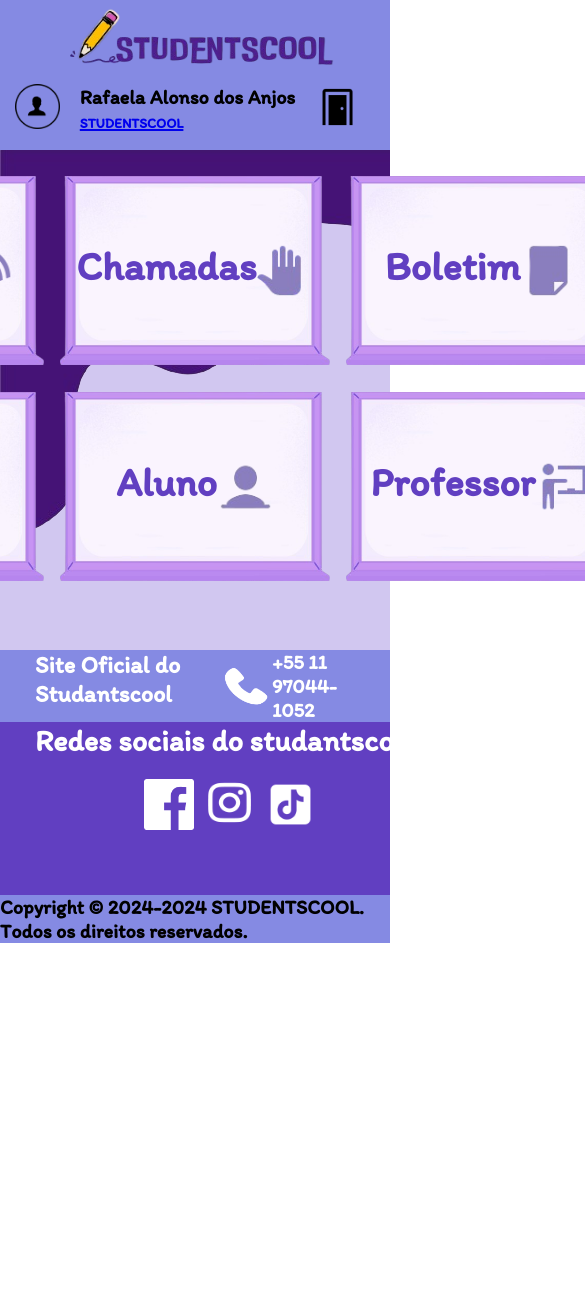
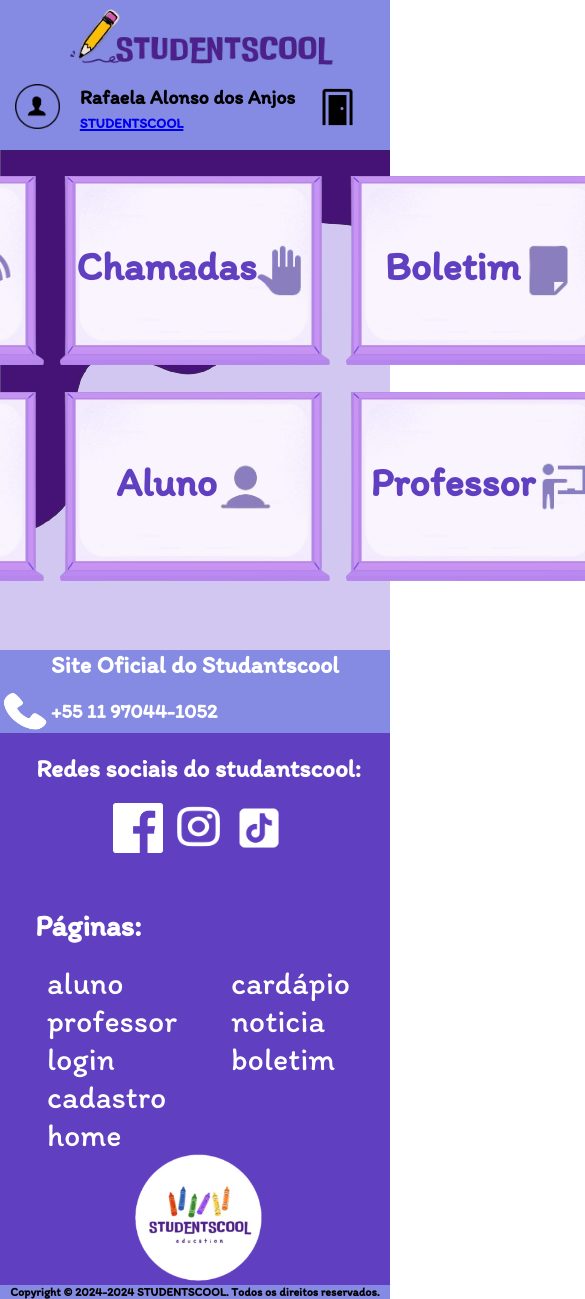
Before and after one commit to matheus-bicarato/StudentsCool, a React (Vite) app in the folder front/: page / in a window 390 px wide. Shown: the top 1299 px of the page, 585 px wide, since content can reach past the window. Before the commit the page ends 943 px from the top, so only its background shows below. Built offline with nearby package versions, Linux system fonts and the light colour scheme.

Commit message:
Footer responsivel

```diff
--- a/front/src/components/Footer.tsx
+++ b/front/src/components/Footer.tsx
@@ -51,7 +51,9 @@
                         </div>
                     </div>
                 </div>
-                    <Link to={"/"} className="Logo_Footer"><img src={LogoB} alt="" /></Link>
+                <div className="Logo_Footer">
+                    <Link to={"/"} ><img src={LogoB} alt="" /></Link>
+                </div>
             </div>
 
             {/* PART_3 */}
--- a/front/src/components/styles/Footer.css
+++ b/front/src/components/styles/Footer.css
@@ -79,7 +79,7 @@
 .Block_Footer_2 {
     display: flex;
     flex-direction: column;
-    width: max-content;
+    width: 100%;
     align-items: center;
 }
 
@@ -109,14 +109,14 @@
 
 .Container_Pages_Footer {
     display: flex;
-    width: max-content;
+    width: 100%;
     gap: 30px;
 }
 
 .Block_Footer_3 {
     display: flex;
     flex-direction: column;
-    width: max-content;
+
 }
 
 /* ----------------- */
@@ -127,6 +127,9 @@
     width: 20vh;
 }
 
+.Logo_Footer {
+    display: flex;
+}
 /* ----------------- */
 /* Container_3 */
 /* ----------------- */
@@ -140,3 +143,81 @@
     display: flex;
     justify-content: center;
 }
+
+@media (max-width: 670px) {
+
+    .Title_Footer_2 {
+        font-size: 25px !important;
+    }
+
+    .Title_Footer_3 {
+        font-size: 30px !important;
+    }
+
+    .Container_Footer_1 {
+        flex-direction: column;
+        padding-left: 0px;
+        padding-right: 0px;
+        align-items: center;
+        gap: 10px;
+
+    }
+
+    .Phone_Number {
+        align-self: start;
+    }
+
+    .Container_Footer_2 {
+        flex-direction: column;
+    }
+
+    .Block_Footer_1 {
+        flex-direction: column;
+    }
+
+    .Block_Footer_2 {
+        margin-top: 20px;
+    }
+
+    .Container_Pages_Footer {
+        font-size: 200%;
+        justify-content: space-around;
+        margin-top: 20px;
+    }
+
+    .Logo_Footer {
+        justify-content: center;
+    }
+
+    .Title_Footer_4 {
+        font-size: 12px;
+    }
+
+}
+
+@media (max-width: 825px) {
+
+    .Title_Footer_2 {
+        font-size: 20px;
+    }
+
+    .Title_Footer_3 {
+        font-size: 20px;
+    }
+
+    .Logo_Footer img {
+        width: 15vh;
+    }
+}
+
+@media (max-width: 350px) {
+
+    .Title_Footer_2 {
+        font-size: 120% !important;
+    }
+
+    .Title_Footer_4 {
+        font-size: 10px;
+    }
+
+}
--- a/front/src/router/styles/Cadastro.css
+++ b/front/src/router/styles/Cadastro.css
@@ -97,6 +97,13 @@
     transform: scale(1.05);
 }
 
+@media (max-width:1300px) {
+
+    .container_cadastro_button {
+        width: 80%;
+    }
+}
+
 @media (max-width:1050px) {
 
     .container_Cadastro {
```
